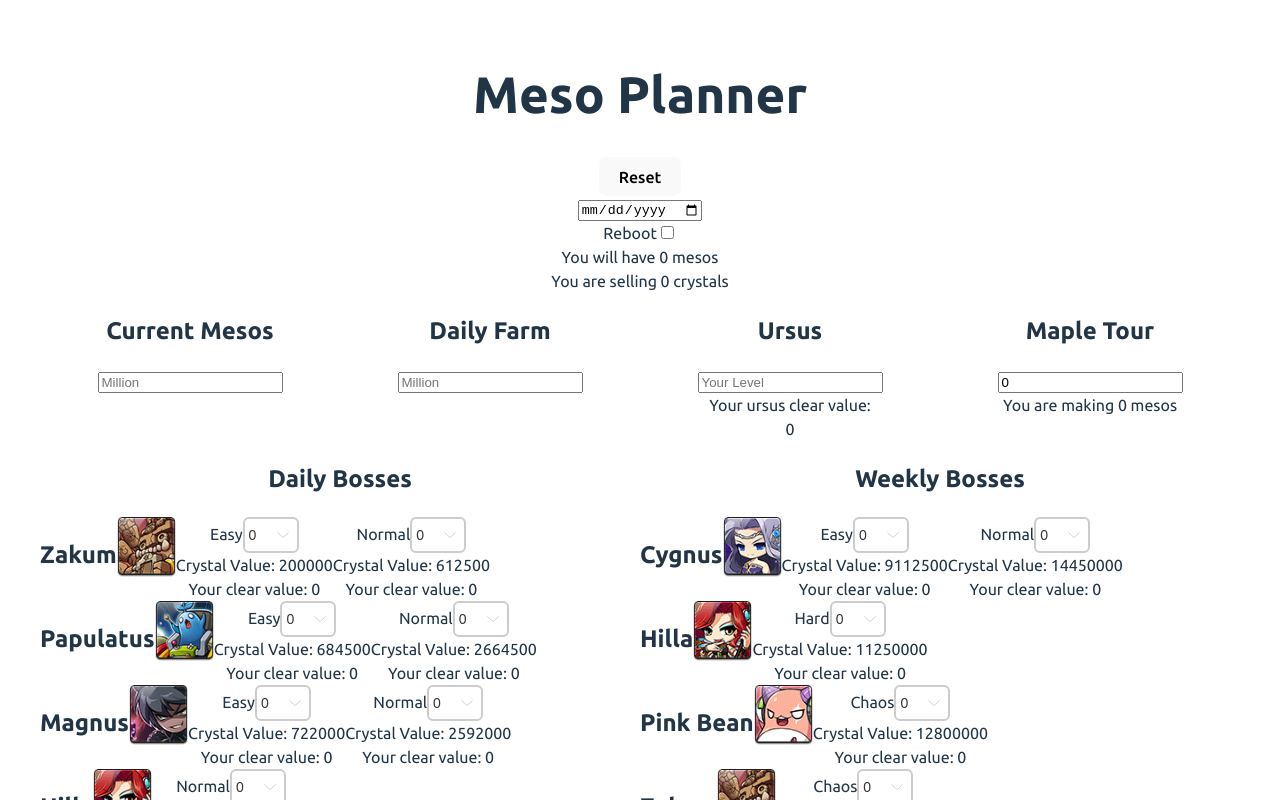
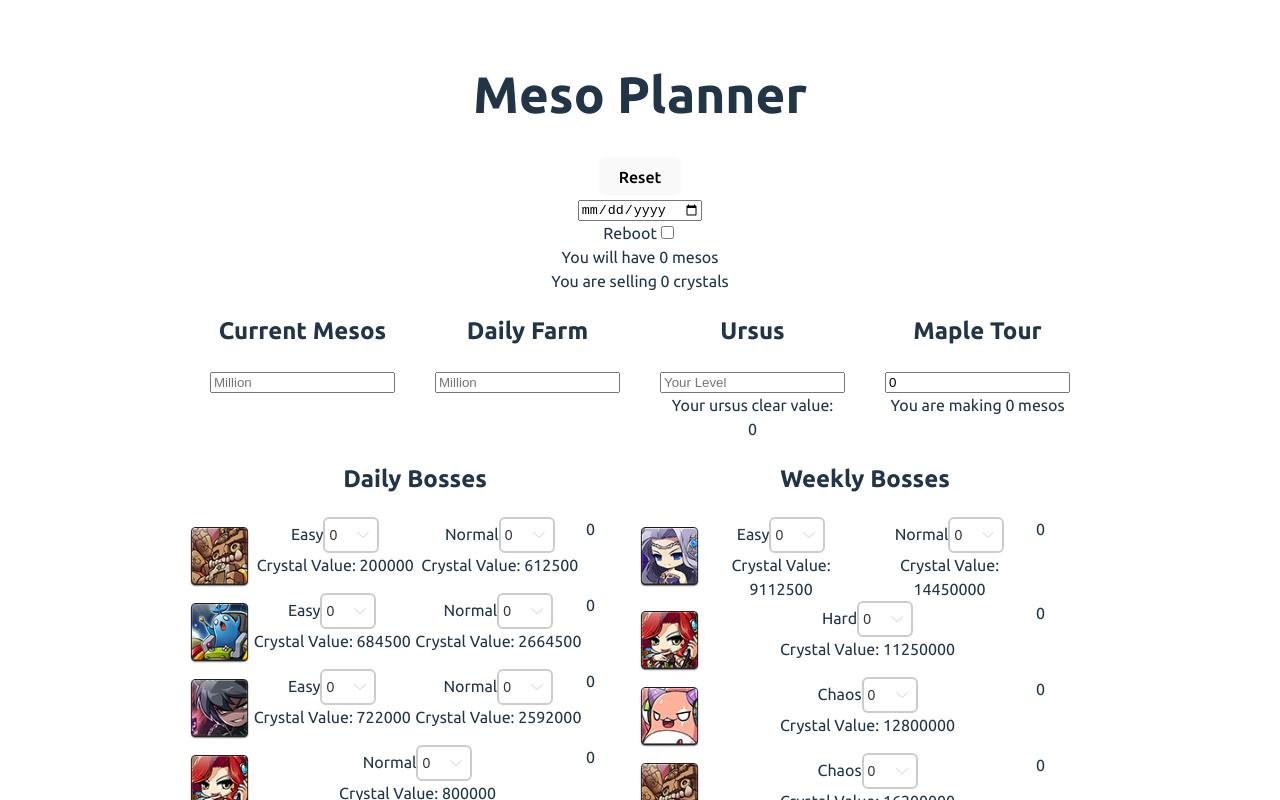
Before and after one commit to wajeff/starforce-planner, a React (Vite) app: page / in a window 1280 px wide. Shown: the top 800 px of the page. Built offline with nearby package versions, Linux system fonts and the light colour scheme.

Commit message:
Changed boss crystal total value to be one total instead of a value for all difficulties

```diff
--- a/src/App.css
+++ b/src/App.css
@@ -1,5 +1,5 @@
 #root {
-  min-width: 70%;
+  /* min-width: 70%; */
   max-width: 1280px;
   margin: 0 auto;
   padding: 2rem;
--- a/src/components/BossSelection/BossSelection.jsx
+++ b/src/components/BossSelection/BossSelection.jsx
@@ -1,11 +1,12 @@
 import styles from './BossSelection.module.css'
 const BossSelection = ({bossName, bosses, updateClears, weeklyClearLimit, reboot, setBosses}) => {
+  const bossTotal = Object.values(bosses[bossName]).reduce((sum, { value, clears }) => {
+    return sum + (value * clears) * reboot;
+  }, 0);
+
   return (
     <div className={styles.bossSelection__container}>
-      <h2
-      >
-        {bossName}
-      </h2>
+
       <section>
         <img
         src={`/bosses/${bossName.toLowerCase()}.png`}
@@ -27,10 +28,15 @@
               ))}
           </select>
           <div>Crystal Value: {(bosses[bossName][key].value)*reboot}</div>
-          <div>Your clear value: {(bosses[bossName][key].value * bosses[bossName][key].clears)*reboot}</div>
+
         </section>
+      ))}
+      <section>
 
-      ))}
+        {bossTotal}
+
+      </section>
+
 
     </div>
   )
--- a/src/components/BossSelection/BossSelection.module.css
+++ b/src/components/BossSelection/BossSelection.module.css
@@ -1,10 +1,13 @@
 .bossSelection__container{
-  max-width: 600px;
+  max-width: 450px;
   display: flex;
+  justify-content: space-between;
+  margin-right:10%;
 }
 img{
   height:60px;
   width:auto;
+  margin-top:10px;
 }
 select {
   padding: 8px 4px;
```
